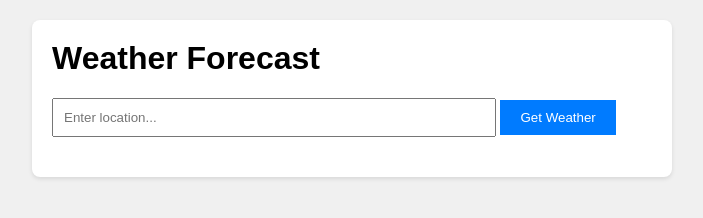
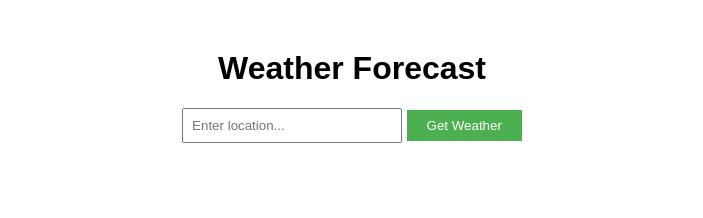
Before and after one commit to basic-tutorials/weatherApiApp, a plain HTML site: page index.html in a window 1280 px wide. Shown: the whole page, without its empty margins (288-991 px from the left). Drawn offline with Linux system fonts and the light colour scheme.

Commit message:
Update styles.css

```diff
--- a/styles.css
+++ b/styles.css
@@ -2,43 +2,36 @@ body {
     font-family: Arial, sans-serif;
     margin: 0;
     padding: 0;
-  background-color: #f0f0f0;
 }
 
 .container {
     max-width: 600px;
-  margin: 20px auto;
-  padding: 20px;
-  background-color: #fff;
-  border-radius: 8px;
-  box-shadow: 0 2px 4px rgba(0, 0, 0, 0.1);
+    margin: 50px auto;
+    text-align: center;
 }
 
-h1 {
-  margin-top: 0;
-}
-
-form {
-  margin-bottom: 20px;
+.weather-info {
+    margin-top: 20px;
 }
 
 input[type="text"] {
-  padding: 10px;
-  width: 70%;
+    padding: 8px;
+    width: 200px;
 }
 
 button {
-  padding: 10px 20px;
-  background-color: #007bff;
-  color: #fff;
+    padding: 8px 20px;
+    background-color: #4CAF50;
+    color: white;
     border: none;
     cursor: pointer;
 }
 
 button:hover {
-  background-color: #0056b3;
+    background-color: #45a049;
 }
 
-#weather-info {
+#weather-data {
     margin-top: 20px;
+    font-size: 18px;
 }
```
Lines whose indentation alone changed are shown as unchanged.
